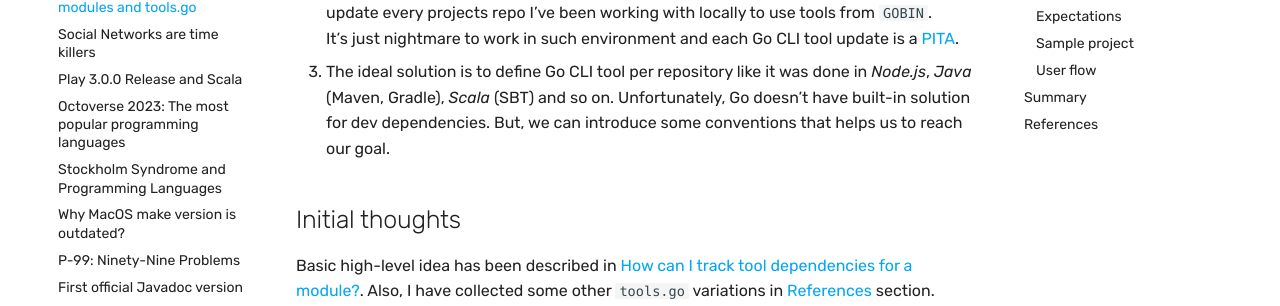
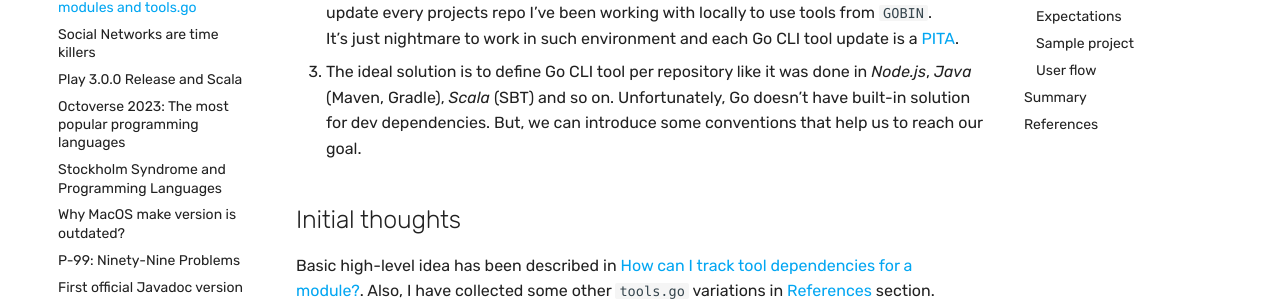
Before and after one commit to halyph/mind-flow, an MkDocs documentation site: the page built from docs/blog/2023/2023-11-27-tools-go.md, in a window 1280 px wide and 900 px high, scrolled down 836 px. Shown: the part 172-478 px from the top of the window. Built offline with MkDocs 1.6.1 and Material for MkDocs 9.7.7, drawn with Linux system fonts in a browser that asks for light colours; some web fonts are replaced; comment, search, counter and statistics services are not loaded.

Commit message:
typo 2023-11-27-tools-go.md

```diff
--- a/docs/blog/2023/2023-11-27-tools-go.md
+++ b/docs/blog/2023/2023-11-27-tools-go.md
@@ -21,7 +21,7 @@
 1. Every my Go project has at least two Go CLI tools: [mockery](https://github.com/vektra/mockery) and [golangci-lint](https://github.com/golangci/golangci-lint).
 2. These CLI tools might have different version in different repository. I can't use the latest version for any of this tool because it is error prone (i.e. **mockery** generates artifacts differently in a new version; or **golangci-lint** has some new check(s) which fails on my not up to date repos). It means I need to install Go CLI tools globally (see [`GOBIN`](https://pkg.go.dev/cmd/go#hdr-Environment_variables)) and update every projects repo I've been working with locally to use tools from `GOBIN`.
 It's just nightmare to work in such environment and each Go CLI tool update is a [PITA](https://www.urbandictionary.com/define.php?term=pita).
-3. The ideal solution is to define Go CLI tool per repository like it was done in *Node.js*, *Java* (Maven, Gradle), *Scala* (SBT) and so on. Unfortunately, Go doesn't have built-in solution for dev dependencies. But, we can introduce some conventions that helps us to reach our goal.
+3. The ideal solution is to define Go CLI tool per repository like it was done in *Node.js*, *Java* (Maven, Gradle), *Scala* (SBT) and so on. Unfortunately, Go doesn't have built-in solution for dev dependencies. But, we can introduce some conventions that help us to reach our goal.
 
 ## Initial thoughts
 
```
